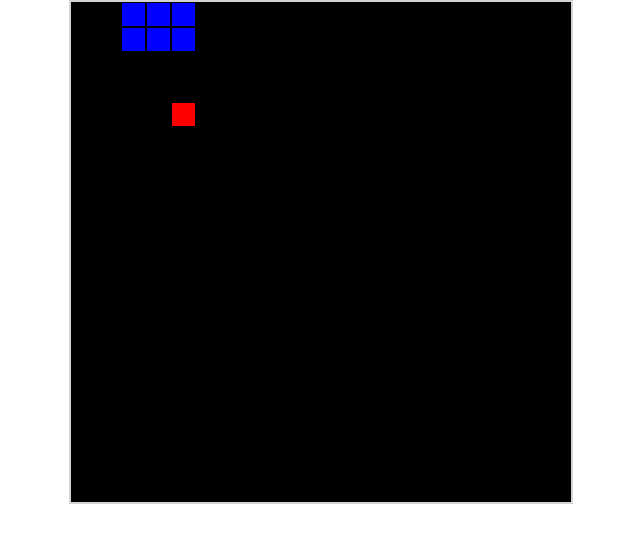
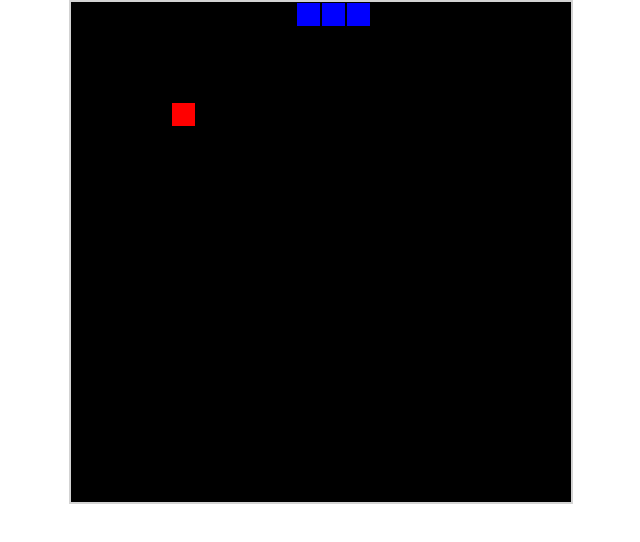
Before and after one commit to b-lukaszuk/snake_game, a React (Create React App) app in the folder my-app/: page / in a window 1280 px wide. Shown: the top 542 px of the page, without its empty margins (319-959 px from the left). Built offline with nearby package versions, Linux system fonts and the light colour scheme.

Commit message:
dod. ruch weza + zmiana kier. ruchu po nacisn strzalek (e.g. <-, ->)

```diff
--- a/my-app/src/App.tsx
+++ b/my-app/src/App.tsx
@@ -1,21 +1,48 @@
-import React, { useState } from 'react';
-import Canvas from './canvas/Canvas';
-import Block from './interfaces/Block';
-import './App.css';
+import React, { useState, useEffect } from "react";
+import Canvas from "./canvas/Canvas";
+import Block from "./interfaces/Block";
+import "./App.css";
+import shiftSnake from "./utils/shiftSnake";
+import Direction from "./types/Direction";
 
 function App() {
+    // x - no of row, y - no of col of canvas (see Canvas element)
+    // x, y works similar to nrow, ncol in Python's pd.DataFrame
+    const [snake, setSnake]: [Block[], Function] = useState([
+        { x: 0, y: 4 },
+        { x: 0, y: 3 },
+        { x: 0, y: 2 },
+    ]);
+    const [food, setFood]: [Block, Function] = useState({ x: 4, y: 4 });
+    const [moveDirection, setMoveDirection]: [Direction, Function] = useState(
+        Direction.Right
+    );
 
-    // x - no of row, y - no of col of canvas (see Canvas element)
-    const [snake, setSnake]: [Block[], Function] = useState(
-        [
-            { x: 0, y: 2 },
-            { x: 0, y: 3 },
-            { x: 0, y: 4 },
-            { x: 1, y: 2 },
-            { x: 1, y: 3 },
-            { x: 1, y: 4 },
-        ]);
-    const [food, setFood]: [Block, Function] = useState({ x: 4, y: 4 });
+    const keyDown = (event: KeyboardEvent): void => {
+        if (event.key === "ArrowLeft") {
+            setMoveDirection(Direction.Left);
+        }
+        if (event.key === "ArrowUp") {
+            setMoveDirection(Direction.Up);
+        }
+        if (event.key === "ArrowRight") {
+            setMoveDirection(Direction.Right);
+        }
+        if (event.key === "ArrowDown") {
+            setMoveDirection(Direction.Down);
+        }
+    };
+
+    document.addEventListener("keydown", keyDown);
+
+    useEffect(() => {
+        let timerId = setInterval(() => {
+            setSnake(shiftSnake(snake, moveDirection));
+        }, 1000);
+        return () => {
+            clearInterval(timerId);
+        };
+    });
 
     return (
         <div className="App">
```
